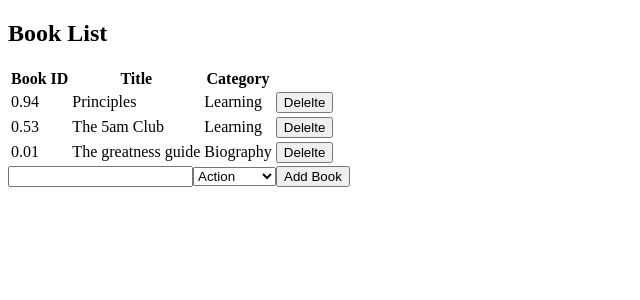
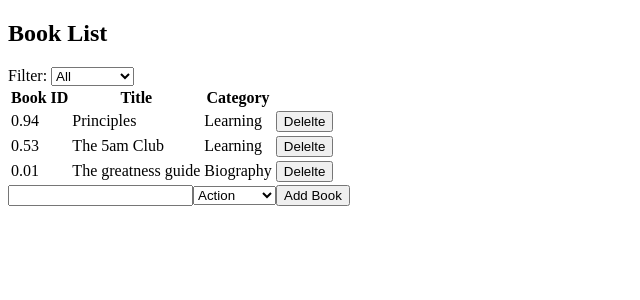
Before and after one commit to Rashad-Muntar/Book-store, a React (Create React App) app: page / in a window 1280 px wide. Shown: the top 300 px of the page, without its empty margins (0-640 px from the left). Built offline with nearby package versions, Linux system fonts and the light colour scheme.

Commit message:
Update booklist

```diff
--- a/src/containers/BooksList.js
+++ b/src/containers/BooksList.js
@@ -2,6 +2,7 @@ import React from 'react';
 import { useSelector, useDispatch } from 'react-redux';
 import { removeAction } from '../actions';
 import Book from '../components/Book';
+import CategoryFilter from '../components/CategoryFilter';
 
 function BooksList() {
   const books = useSelector((state) => state.bookReducer);
@@ -14,6 +15,8 @@ function BooksList() {
   return (
     <div>
       <h2>Book List</h2>
+      <span>Filter: </span>
+      <CategoryFilter />
       <table>
         <thead>
           <tr>
```
